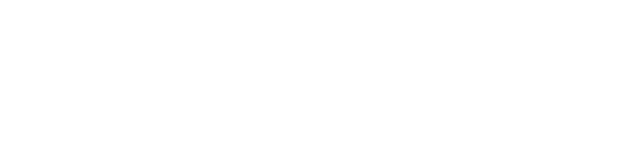
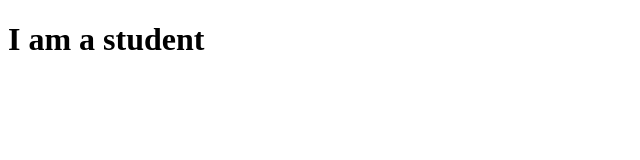
Before and after one commit to tomas478/tomas478.github.io, a plain HTML site: page index.html in a window 1280 px wide. Shown: the whole page, without its empty margins (0-640 px from the left). Drawn offline with Linux system fonts and the light colour scheme.

Commit message:
change index html

```diff
--- a/index.html
+++ b/index.html
@@ -6,6 +6,6 @@
 	<title>Hello World!!!Tomas</title>
 </head>
 <body>
-
+<h1>I am a student</h1>
 </body>
 </html>
```
